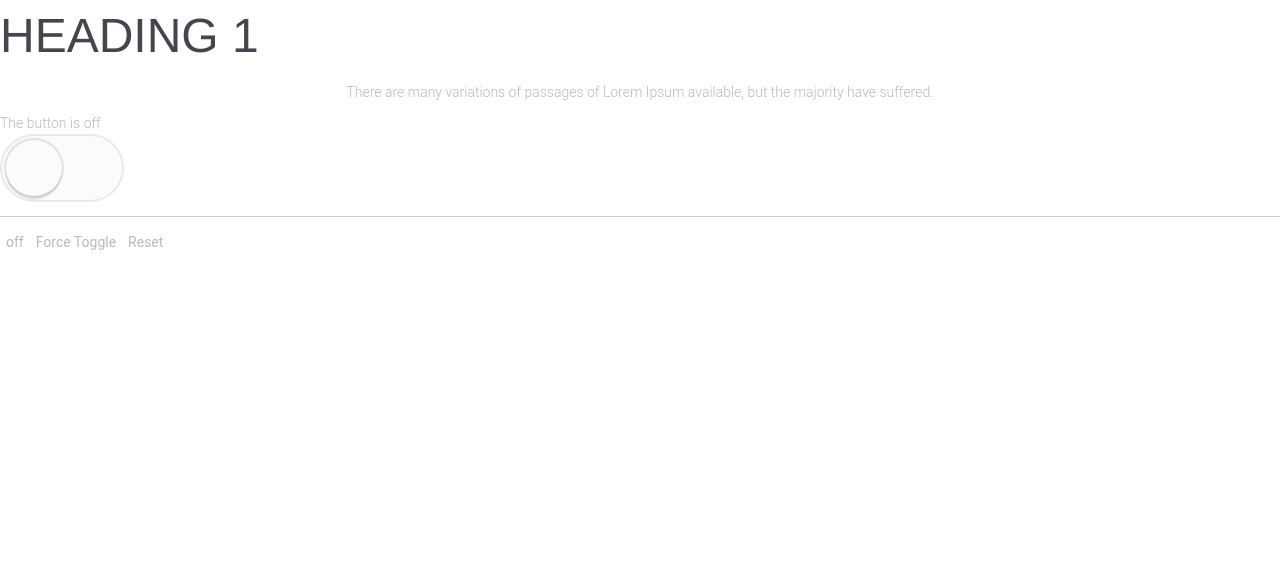
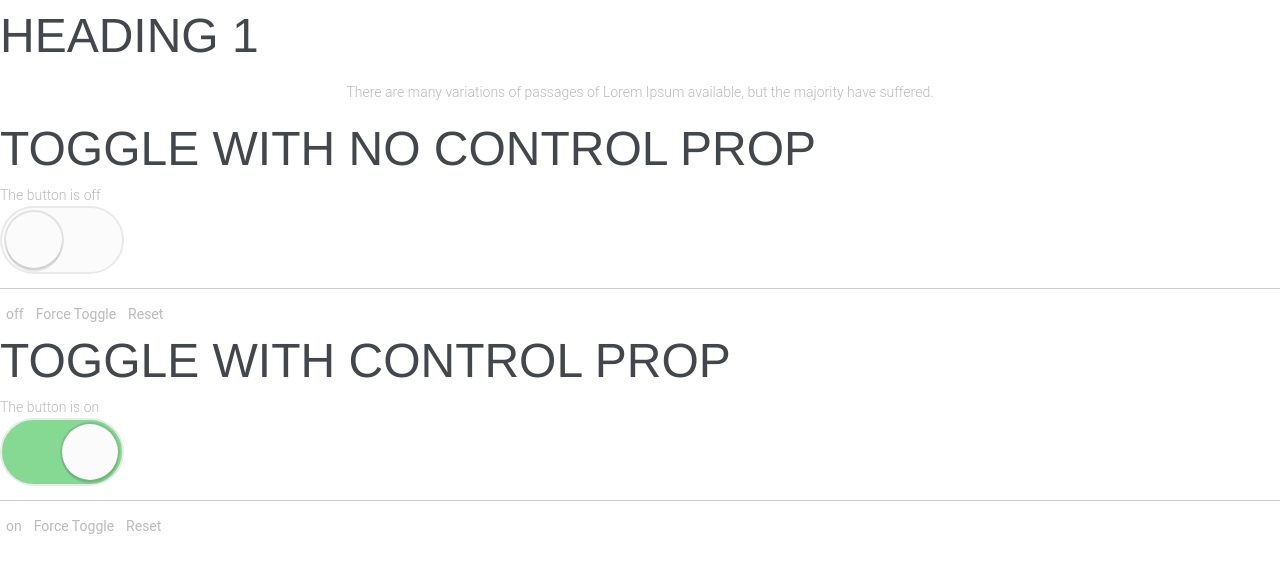
Before and after one commit to Brauxel/mythemes.vanessa, a Next.js app: page /elements in a window 1280 px wide. Shown: the top 572 px of the page. Built offline with nearby package versions, Linux system fonts and the light colour scheme; a web font is replaced by a local one.

Commit message:
control props primer implemented, vid id: 10-primer

```diff
--- a/components/containers/ToggleContainer/index.jsx
+++ b/components/containers/ToggleContainer/index.jsx
@@ -51,6 +51,7 @@ class Usage extends Component {
 				stateReducer={this.toggleStateReducer}
 				onReset={this.handleReset}
 				onToggle={this.handleToggle}
+				on={this.props.on}
 			>
 				{({ on, getTogglerProps, toggle, reset }) => (
 					<div>
@@ -81,7 +82,8 @@ class Usage extends Component {
 
 Usage.propTypes = {
 	onToggle: PropTypes.func.isRequired,
-	onReset: PropTypes.func.isRequired
+	onReset: PropTypes.func.isRequired,
+	on: PropTypes.bool
 };
 
 export default Usage;
--- a/components/molecules/Toggle/index.jsx
+++ b/components/molecules/Toggle/index.jsx
@@ -8,6 +8,12 @@ class Toggle extends Component {
 		onReset: () => {},
 		stateReducer: (state, changes) => changes
 	};
+
+	// 🐨 let's add a function that can determine whether
+	// the on prop is controlled. Call it `isOnControlled`.
+	isOnControlled() {
+		return this.props.on !== undefined;
+	}
 
 	// Lets define and initial state that can be used to initiate the reset the system, this makes large initial states easy to control in one place.
 	initialState = { on: this.props.initialOn };
@@ -25,6 +31,16 @@ class Toggle extends Component {
     	- We can make use of @babel/plugin-proposal-class-properties that is set in .babelrc to avoid declaring the state and super(props) in the class constructor as is the usual norm
   	*/
 	state = this.initialState;
+
+	// 🐨 Now let's add a function that can return the state
+	// whether it's coming from this.state or this.props
+	// Call it `getState` and have it return on from
+	// state if it's not controlled or props if it is.
+	getState = () => {
+		return {
+			on: this.isOnControlled() ? this.props.on : this.state.on
+		};
+	};
 
 	/*
 		- This function serves as our state reducer
@@ -48,12 +64,19 @@ class Toggle extends Component {
 	}
 
 	toggle = ({ type = Toggle.stateChangeTypes.toggle } = {}) => {
-		this.internalSetState(
-			({ on }) => ({ type, on: !on }),
-			() => {
-				this.props.onToggle(this.state.on);
-			}
-		);
+		// 🐨 if the toggle is controlled, then we shouldn't
+		// be updating state. Instead we should just call
+		// `this.props.onToggle` with what the state should be
+		if (this.isOnControlled()) {
+			this.props.onToggle(this.getState().on);
+		} else {
+			this.internalSetState(
+				({ on }) => ({ type, on: !on }),
+				() => {
+					this.props.onToggle(this.getState().on);
+				}
+			);
+		}
 	};
 
 	reset = () =>
@@ -63,14 +86,14 @@ class Toggle extends Component {
 		);
 
 	getTogglerProps = ({ onClick, ...props }) => ({
-		"aria-expanded": this.state.on,
+		"aria-expanded": this.getState().on,
 		onClick: callAll(onClick, () => this.toggle()), // this.toggle is called as a function in this case as it defines the type as an argument
 		...props
 	});
 
 	getStateAndHelpers() {
 		return {
-			on: this.state.on,
+			on: this.getState().on,
 			toggle: this.toggle,
 			reset: this.reset,
 			getTogglerProps: this.getTogglerProps
@@ -87,7 +110,8 @@ Toggle.propTypes = {
 	children: PropTypes.func.isRequired,
 	initialOn: PropTypes.bool.isRequired,
 	onReset: PropTypes.func.isRequired,
-	stateReducer: PropTypes.func.isRequired
+	stateReducer: PropTypes.func.isRequired,
+	on: PropTypes.bool
 };
 
 export default Toggle;
--- a/pages/elements.jsx
+++ b/pages/elements.jsx
@@ -14,7 +14,11 @@ const Elements = () => (
 			majority have suffered.
 		</Text>
 
+		<Heading>Toggle with no control prop</Heading>
 		<Toggle />
+
+		<Heading>Toggle with control prop</Heading>
+		<Toggle on={true} />
 	</main>
 );
 
```
